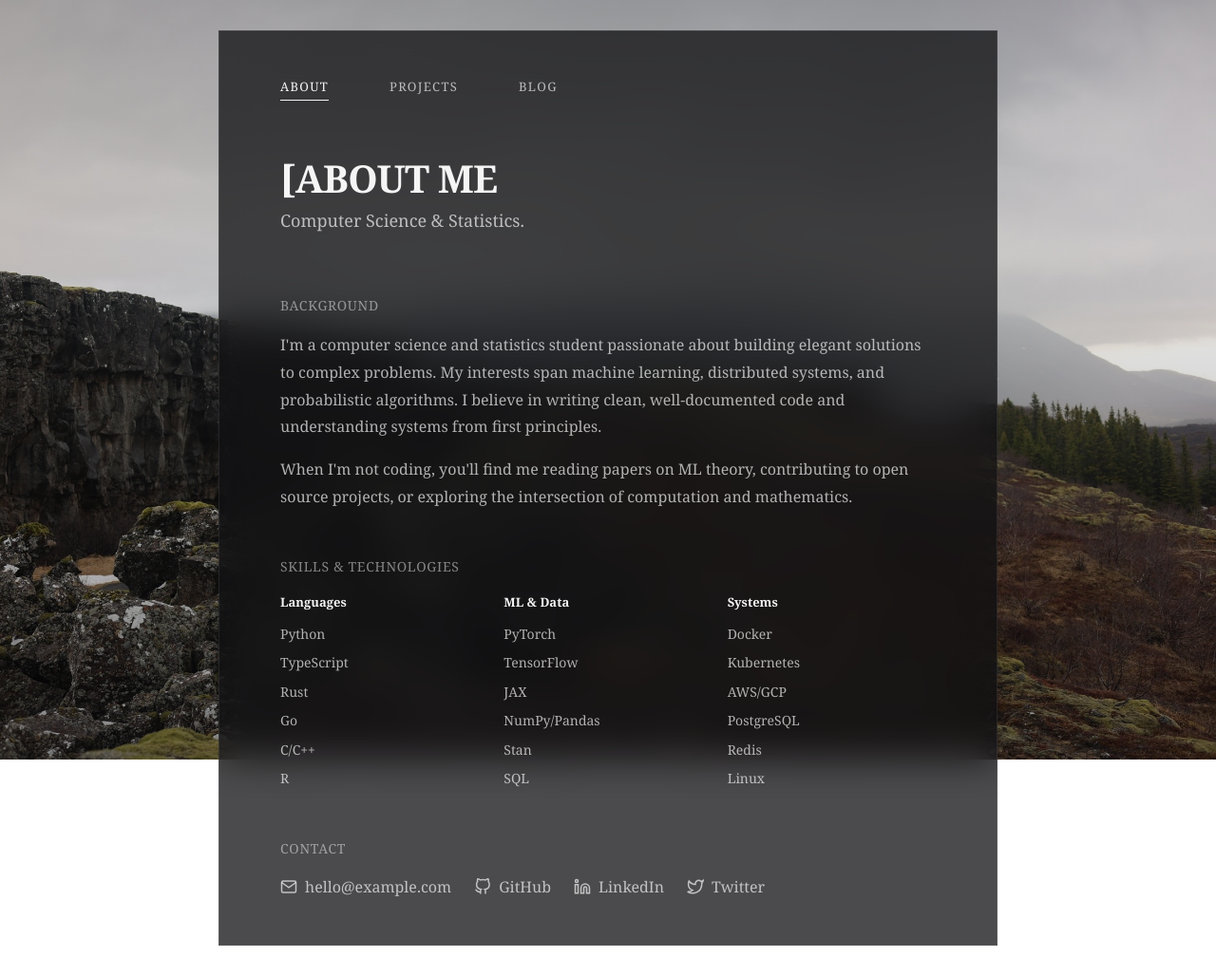
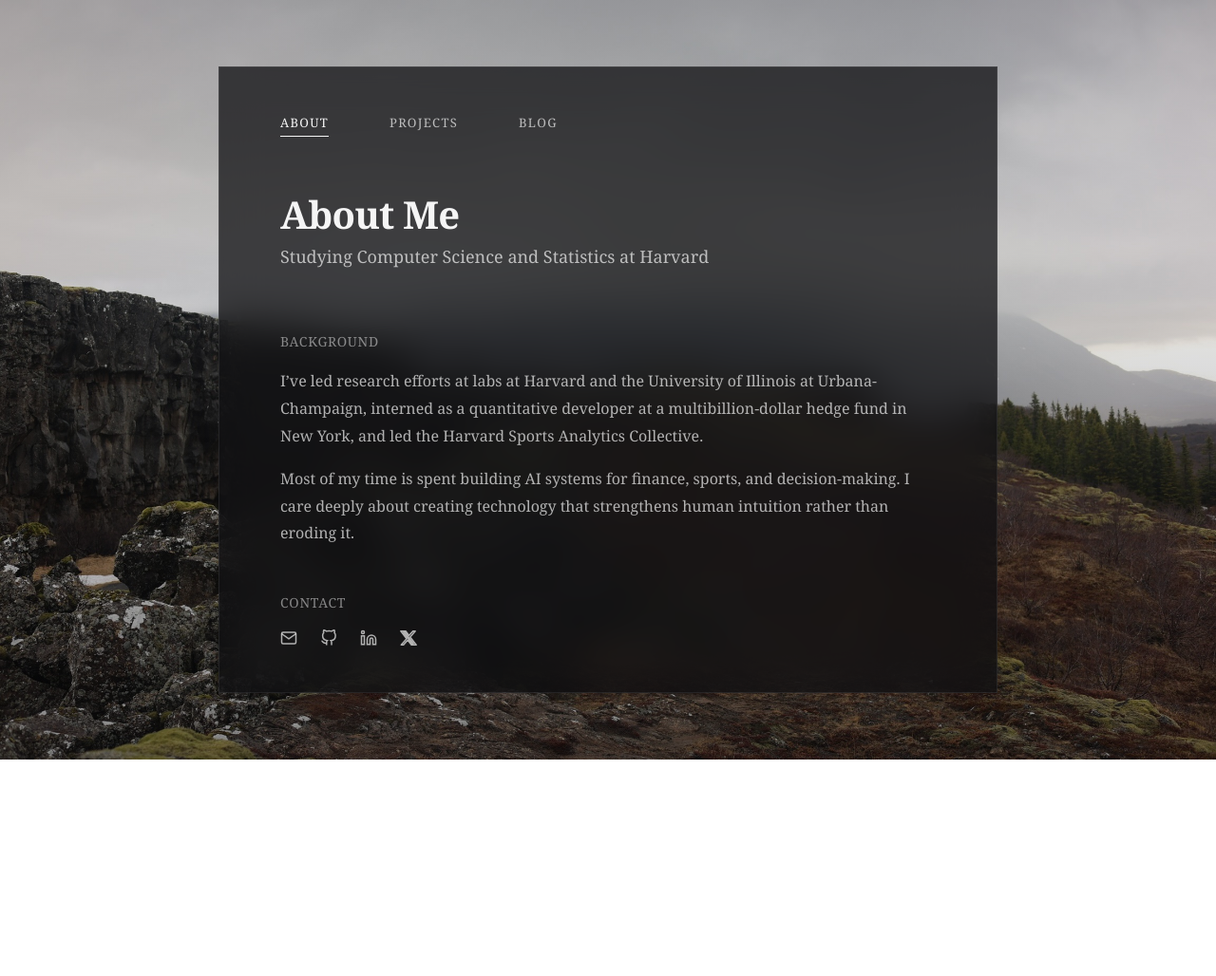
Before and after one commit to SohamGupta21/personal-website, a plain HTML site: page about.html in a window 1280 px wide. Shown: the whole page at 95% size. After the commit the page ends 800 px from the top, so only its background shows below. Drawn offline with Linux system fonts and the light colour scheme.

Commit message:
content updates

```diff
--- a/about.html
+++ b/about.html
@@ -3,7 +3,7 @@
 <head>
     <meta charset="UTF-8">
     <meta name="viewport" content="width=device-width, initial-scale=1.0">
-    <title>About | Soham Gupta</title>
+    <title>About</title>
     <link rel="stylesheet" href="styles.css">
     <link rel="stylesheet" href="pages.css">
 </head>
@@ -20,13 +20,13 @@
             <nav class="navigation">
                 <a href="about.html" class="nav-link active">ABOUT</a>
                 <a href="projects.html" class="nav-link">PROJECTS</a>
-                <a href="index.html" class="nav-link">BLOG</a>
+                <a href="blog.html" class="nav-link">BLOG</a>
             </nav>
 
             <!-- Hero Section -->
             <header class="hero">
-                <h1 class="hero-name">[ABOUT ME</h1>
-                <p class="hero-subtitle">Computer Science & Statistics.</p>
+                <h1 class="hero-name">About Me</h1>
+                <p class="hero-subtitle">Studying Computer Science and Statistics at Harvard</p>
             </header>
 
             <!-- About Content -->
@@ -34,17 +34,16 @@
                 <section class="about-section">
                     <h3>Background</h3>
                     <p class="about-text">
-                        I'm a computer science and statistics student passionate about building elegant solutions
-                        to complex problems. My interests span machine learning, distributed systems, and
-                        probabilistic algorithms. I believe in writing clean, well-documented code and
-                        understanding systems from first principles.
+                        I’ve led research efforts at labs at Harvard and the University of Illinois at Urbana-Champaign,
+                        interned as a quantitative developer at a multibillion-dollar hedge fund in New York,
+                        and led the Harvard Sports Analytics Collective.
                     </p>
                     <p class="about-text" style="margin-top: 1rem;">
-                        When I'm not coding, you'll find me reading papers on ML theory, contributing to
-                        open source projects, or exploring the intersection of computation and mathematics.
+                        Most of my time is spent building AI systems for finance, sports, and decision-making.
+                        I care deeply about creating technology that strengthens human intuition rather than eroding it.
                     </p>
                 </section>
-
+<!--
                 <section class="about-section">
                     <h3>Skills & Technologies</h3>
                     <div class="skills-grid">
@@ -82,37 +81,33 @@
                             </ul>
                         </div>
                     </div>
-                </section>
+                </section> -->
 
                 <section class="about-section">
                     <h3>Contact</h3>
                     <div class="contact-links">
-                        <a href="mailto:hello@example.com" class="contact-link">
+                        <a href="mailto:sohamgupta@college.harvard.edu" class="contact-link">
                             <svg viewBox="0 0 24 24" fill="none" stroke="currentColor" stroke-width="2">
                                 <path d="M4 4h16c1.1 0 2 .9 2 2v12c0 1.1-.9 2-2 2H4c-1.1 0-2-.9-2-2V6c0-1.1.9-2 2-2z"></path>
                                 <polyline points="22,6 12,13 2,6"></polyline>
                             </svg>
-                            <span>hello@example.com</span>
                         </a>
-                        <a href="https://github.com" target="_blank" rel="noopener" class="contact-link">
+                        <a href="https://github.com/SohamGupta21" target="_blank" rel="noopener" class="contact-link">
                             <svg viewBox="0 0 24 24" fill="none" stroke="currentColor" stroke-width="2">
                                 <path d="M9 19c-5 1.5-5-2.5-7-3m14 6v-3.87a3.37 3.37 0 0 0-.94-2.61c3.14-.35 6.44-1.54 6.44-7A5.44 5.44 0 0 0 20 4.77 5.07 5.07 0 0 0 19.91 1S18.73.65 16 2.48a13.38 13.38 0 0 0-7 0C6.27.65 5.09 1 5.09 1A5.07 5.07 0 0 0 5 4.77a5.44 5.44 0 0 0-1.5 3.78c0 5.42 3.3 6.61 6.44 7A3.37 3.37 0 0 0 9 18.13V22"></path>
                             </svg>
-                            <span>GitHub</span>
                         </a>
-                        <a href="https://linkedin.com" target="_blank" rel="noopener" class="contact-link">
+                        <a href="https://www.linkedin.com/in/sohamgupta21" target="_blank" rel="noopener" class="contact-link">
                             <svg viewBox="0 0 24 24" fill="none" stroke="currentColor" stroke-width="2">
                                 <path d="M16 8a6 6 0 0 1 6 6v7h-4v-7a2 2 0 0 0-2-2 2 2 0 0 0-2 2v7h-4v-7a6 6 0 0 1 6-6z"></path>
                                 <rect x="2" y="9" width="4" height="12"></rect>
                                 <circle cx="4" cy="4" r="2"></circle>
                             </svg>
-                            <span>LinkedIn</span>
                         </a>
-                        <a href="https://twitter.com" target="_blank" rel="noopener" class="contact-link">
-                            <svg viewBox="0 0 24 24" fill="none" stroke="currentColor" stroke-width="2">
-                                <path d="M23 3a10.9 10.9 0 0 1-3.14 1.53 4.48 4.48 0 0 0-7.86 3v1A10.66 10.66 0 0 1 3 4s-4 9 5 13a11.64 11.64 0 0 1-7 2c9 5 20 0 20-11.5a4.5 4.5 0 0 0-.08-.83A7.72 7.72 0 0 0 23 3z"></path>
+                        <a href="https://x.com/sogup21" target="_blank" rel="noopener" class="contact-link">
+                            <svg viewBox="0 0 24 24" fill="none" stroke="currentColor" stroke-width="2" stroke-linecap="round" stroke-linejoin="round">
+                                <path d="M18.244 2.25h3.308l-7.227 8.26 8.502 11.24H16.17l-5.214-6.817L4.99 21.75H1.68l7.73-8.835L1.254 2.25H8.08l4.713 6.231zm-1.161 17.52h1.833L7.084 4.126H5.117z"></path>
                             </svg>
-                            <span>Twitter</span>
                         </a>
                     </div>
                 </section>
--- a/main.js
+++ b/main.js
@@ -13,14 +13,14 @@ document.addEventListener('DOMContentLoaded', () => {
  * Navigation - Active state handling
  */
 function initializeNavigation() {
-    const currentPage = window.location.pathname.split('/').pop() || 'index.html';
+    const currentPage = window.location.pathname.split('/').pop() || 'blog.html';
     const navLinks = document.querySelectorAll('.nav-link');
 
     navLinks.forEach(link => {
         const href = link.getAttribute('href');
         if (href === currentPage) {
             link.classList.add('active');
-        } else if (currentPage === '' && href === 'index.html') {
+        } else if (currentPage === '' && href === 'blog.html') {
             link.classList.add('active');
         }
     });
```
Also changed, not shown: blog.html (renamed from index.html, +6 -16 lines), blog/gradient-descent.html (+2 -2 lines), projects.html (+3 -3 lines).
